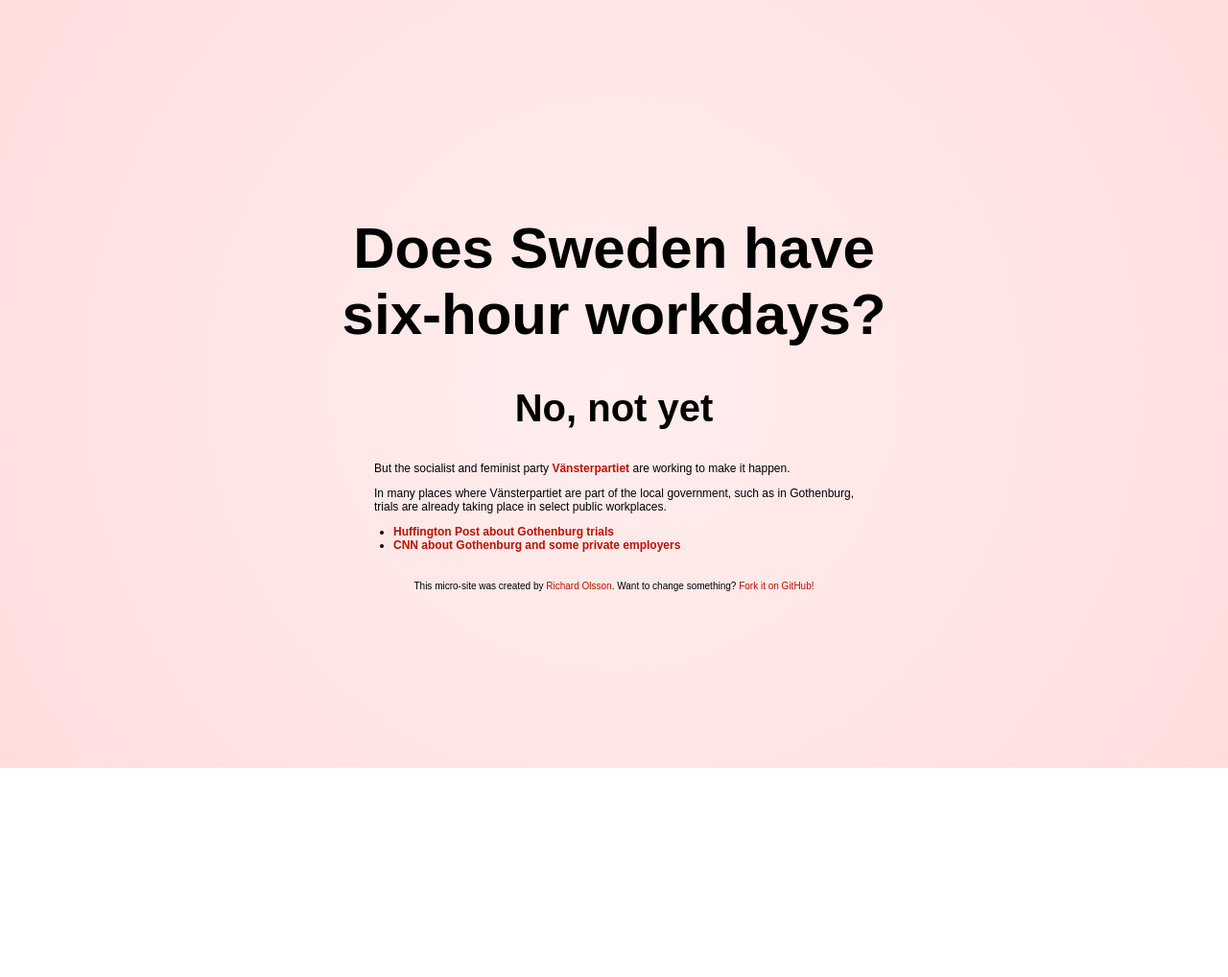
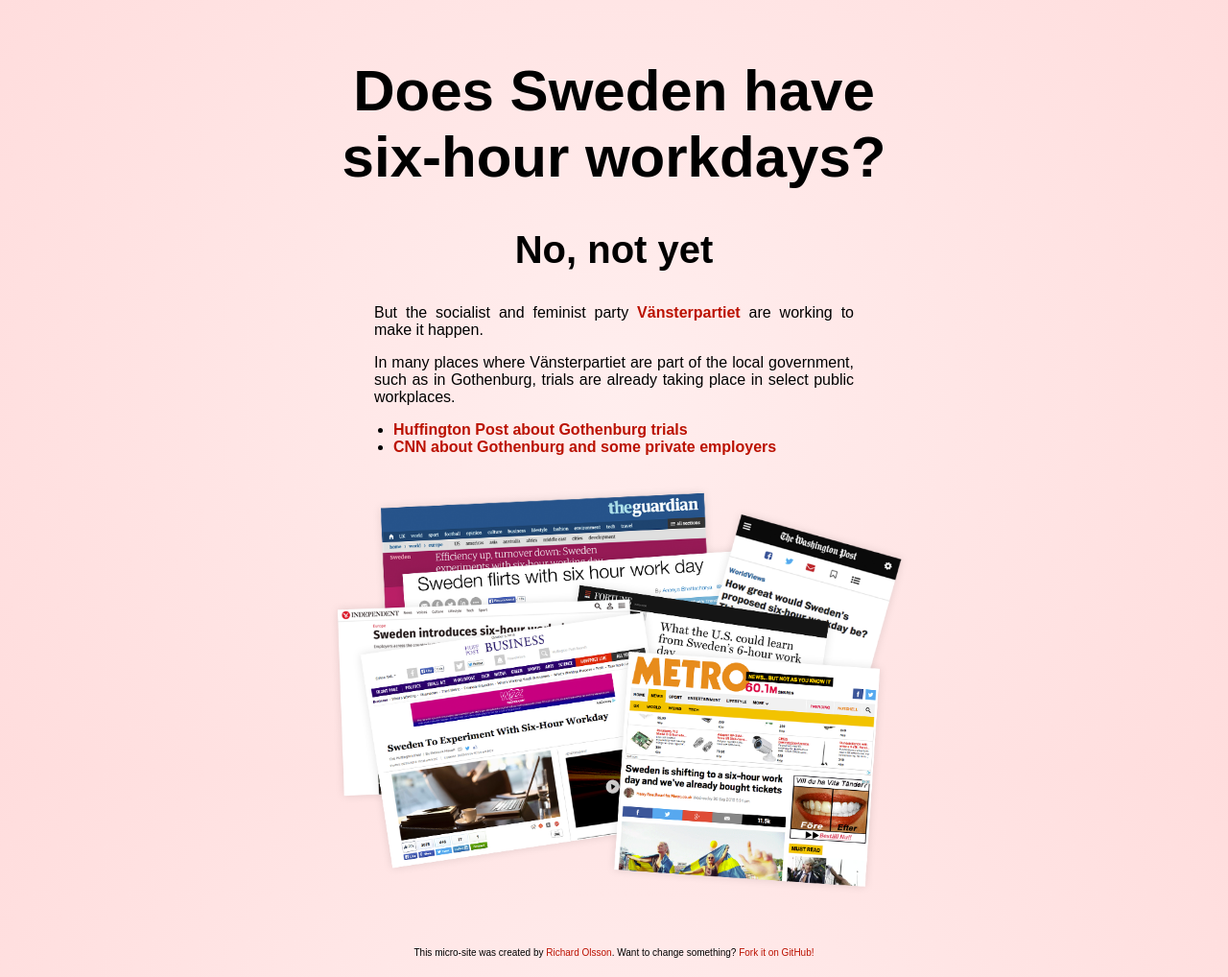
Before and after one commit to richardolsson/6hrworkdaysweden, a plain HTML site: page index.html in a window 1280 px wide. Shown: the whole page at 96% size. Before the commit the page ends 800 px from the top, so only its background shows below. Drawn offline with Linux system fonts and the light colour scheme.

Commit message:
Add image and tweak styling

```diff
--- a/index.html
+++ b/index.html
@@ -25,6 +25,9 @@
                 <li><a href="http://money.cnn.com/2015/10/02/news/economy/sweden-6-hour-work-day/">
                     CNN about Gothenburg and some private employers</a></li>
             </ul>
+            <img id="clippings"
+                src="6hrworkday.png"
+                alt="News clippings about the rumor">
             <footer>
                 This micro-site was created by
                 <a href="https://twitter.com/richardolsson">Richard Olsson</a>.
--- a/style.css
+++ b/style.css
@@ -5,7 +5,7 @@ html {
 body {
     background-color: #fee;
     font-family: Arial;
-    font-size: 12px;
+    font-size: 14px;
     background: linear-gradient(0, #fdd, #fee);
     min-height: 100%;
     margin: 20px;
@@ -15,6 +15,7 @@ body {
     max-width: 800px;
     margin-left: auto;
     margin-right: auto;
+    padding: 20px 0;
 }
 
 h1 {
@@ -52,6 +53,10 @@ a:hover {
     color: #d20;
 }
 
+#clippings {
+    max-width: 100%;
+}
+
 footer {
     margin-top: 30px;
     font-size: 9px;
@@ -65,16 +70,15 @@ footer a {
 @media (min-width: 720px) {
     body {
         margin: 0;
-        padding: 0;
         height: 100%;
-        display: flex;
-        align-items: center;
-        justify-content: center;
         background: radial-gradient(circle at 50% 50%, #fee 0, #fdd 100%);
+        font-size: 16px;
     }
 
     h1 {
         max-width: 600px;
+        margin-left: auto;
+        margin-right: auto;
         font-size: 60px;
     }
 
@@ -82,6 +86,11 @@ footer a {
         font-size: 40px;
     }
 
+    #clippings {
+        max-width: 80%;
+        margin: 0 10%;
+    }
+
     footer {
         font-size: 10px;
     }
```
Also changed, not shown: 6hrworkday.png (added).
